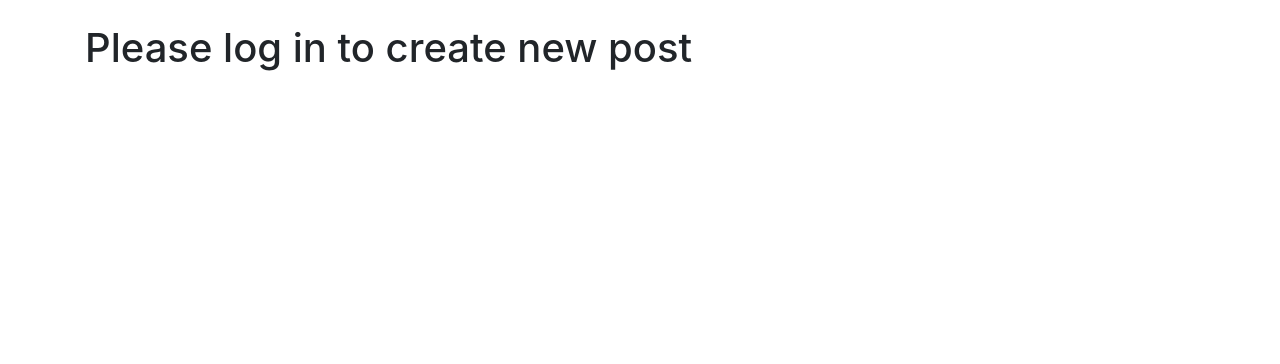
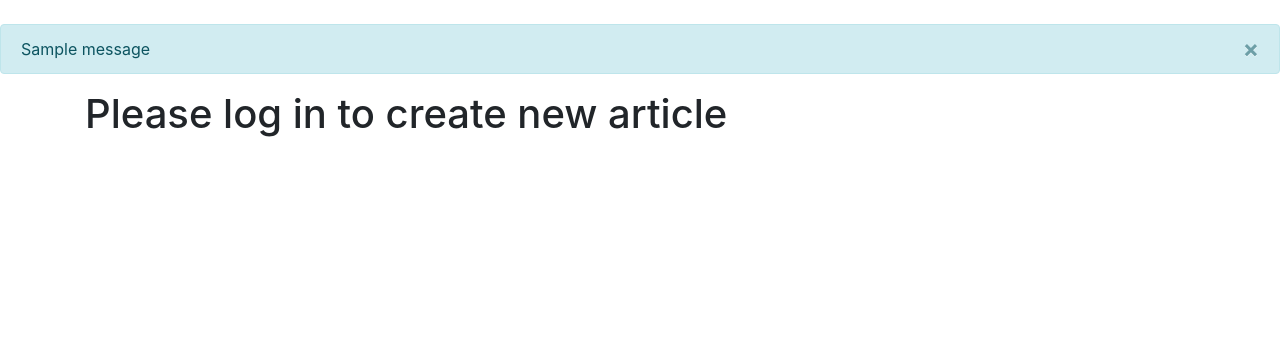
Before and after one commit to Code-Institute-Submissions/i-love-this-game, a Django app: page /add_post/ in a window 1280 px wide. Shown: the part 56-420 px from the top of the page. Run offline with Django 4.2, Linux system fonts and the light colour scheme; tables that the repository leaves empty hold one stand-in row (values such as "Sample post"); one stand-in notice (Sample message) is shown; some libraries are stand-ins or nearby versions.

Commit message:
Create successful user feedback messaging functionality for any user action and change redirecting for comments and updated posts

```diff
--- a/theblog/templates/add_post.html
+++ b/theblog/templates/add_post.html
@@ -23,7 +23,7 @@
     </div>
 <br/><br/><br/>
 {% else %}
-    <h1>Please log in to create new post</h1>
+    <h1>Please log in to create new article</h1>
 {% endif %}
 {% block postloadjs %}
     <script src="{% static 'js/script.js' %}"></script>
--- a/theblog/templates/base.html
+++ b/theblog/templates/base.html
@@ -128,6 +128,16 @@
             </div>
         </nav>
         <br/>
+        {% if messages %}
+            {% for message in messages %}
+                <div class="alert alert-info alert-dismissible fade show" role="alert">
+                     {{message}}
+                    <button type="button" class="close" data-dismiss="alert" aria-label="Close">
+                    <span aria-hidden="true">&times;</span>
+                    </button>
+                </div>
+            {% endfor %}
+        {% endif %}
         <div class="container">
             {% block content %}
 
--- a/theblog/views.py
+++ b/theblog/views.py
@@ -4,6 +4,7 @@ from django.http import HttpResponseRedirect
 from .models import Post, Category, Comment, Contact
 from .forms import PostForm, EditForm, CommentForm
 from django.urls import reverse_lazy, reverse
+from django.contrib.messages.views import SuccessMessageMixin
 
 
 # def home(request):
@@ -73,19 +74,21 @@ class ArticleDetailView(DetailView):
 
 
 # Django class-based view for the create post page
-class AddPostView(CreateView):
+class AddPostView(SuccessMessageMixin, CreateView):
     model = Post
     form_class = PostForm
     template_name = 'add_post.html'
     success_url = '/'
+    success_message = "Article created"
 
 
 # Django class-based view for the create comment page
-class AddCommentView(CreateView):
+class AddCommentView(SuccessMessageMixin, CreateView):
     model = Comment
     form_class = CommentForm
     template_name = 'add_comment.html'
     # fields = '__all__'
+    success_message = "Comment created"
 
     def form_valid(self, form):
         form.instance.post_id = self.kwargs['pk']
@@ -95,24 +98,30 @@ class AddCommentView(CreateView):
     # def form_valid(self, form):
         # return super().form_valid(form)
 
-    success_url = reverse_lazy('home')
+    def get_success_url(self):
+        return reverse('article-detail', kwargs={'pk': self.object.post_id})
 
 
 # Django class-based view for the create category page
-class AddCategoryView(CreateView):
+class AddCategoryView(SuccessMessageMixin, CreateView):
     model = Category
     # form_class = PostForm
     template_name = 'add_category.html'
     fields = '__all__'
     # fields = ('title', 'body')
+    success_message = "Category created"
 
 
 # Django class-based view for the update post page
-class UpdatePostView(UpdateView):
+class UpdatePostView(SuccessMessageMixin, UpdateView):
     model = Post
     form_class = EditForm
     template_name = 'update_post.html'
     # fields = ['title', 'title_tag', 'body']
+    success_message = "Article updated"
+
+    def get_success_url(self):
+        return reverse('article-detail', kwargs={'pk': self.object.pk})
 
 
 # Django class-based view for the delete post page
@@ -123,11 +132,12 @@ class DeletePostView(DeleteView):
 
 
 # Django class-based view for the contact page
-class ContactCreateView(CreateView):
+class ContactCreateView(SuccessMessageMixin, CreateView):
     model = Contact
     template_name = 'contact.html'
     fields = ['subject', 'body']
     success_url = reverse_lazy('home')
+    success_message = "Message sent"
 
     def form_valid(self, form):
         form.instance.author = self.request.user
```
Also changed, not shown: members/views.py (+11 -5 lines).
